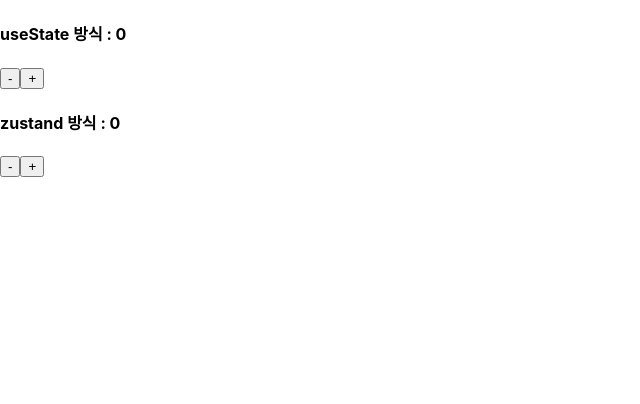
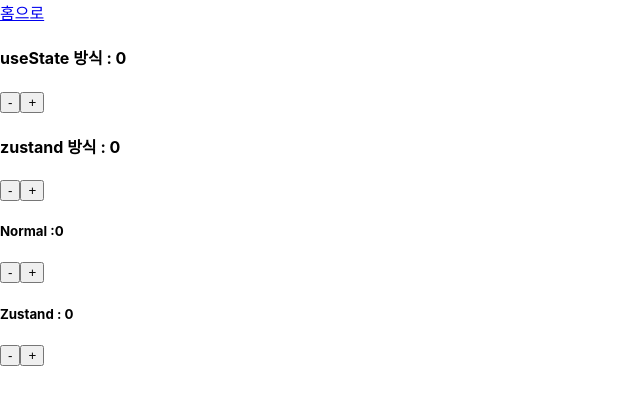
Before and after one commit to devKMC/ReactWorkSpace2, a React (Create React App) app in the folder libraries/: page / in a window 1280 px wide. Shown: the top 404 px of the page, without its empty margins (0-640 px from the left). Built offline with nearby package versions, Linux system fonts and the light colour scheme.

Commit message:
2024-04-17 11:50

```diff
--- a/libraries/package.json
+++ b/libraries/package.json
@@ -12,6 +12,7 @@
     "@types/react-dom": "^18.2.25",
     "react": "^18.2.0",
     "react-dom": "^18.2.0",
+    "react-router": "^6.22.3",
     "react-scripts": "5.0.1",
     "typescript": "^4.9.5",
     "web-vitals": "^2.1.4",
--- /dev/null
+++ b/libraries/src/react-router/ReactRouterLibrary.tsx
@@ -0,0 +1,6 @@
+import React from 'react'
+
+export default function ReactRouterLibrary() {
+    return (<div></div>
+    )
+}
--- a/libraries/src/zustand/ZustandLibrary.tsx
+++ b/libraries/src/zustand/ZustandLibrary.tsx
@@ -23,6 +23,7 @@
 // - 타입 지정 (인터페이스를 사용해서 지정 해야 함)
 // setZNormal = 함수
 // zNormal변수= 기능
+// *store를 사용하면 바로 전달 할 수 있음 (불필요한 동작 최소화)
 interface Store {
     zNormal: number;
     setZNormal: (zNormal: number) => void; // 반환이 없이 호출만 하고 있음
@@ -69,6 +70,7 @@
 
     return (
         <div>
+            <a href="http//localhost:3000"> 홈으로 </a>
             <div>
                 <h4>useState 방식 : {normal}</h4>
                 <button onClick={decreaseNormal}>-</button>
@@ -79,6 +81,38 @@
                 <button onClick={drcreaseZnormal}>-</button>
                 <button onClick={increaseZnormal}>+</button>
             </div>
+            <SubComponent1 normal={normal} increseNormal={increaseNormal} dcreaseNormal={decreaseNormal}></SubComponent1>
+            <SubComponent2></SubComponent2>
         </div>
     );
 }
+
+interface Sub1Props {
+    normal: number;
+    increseNormal: () => void;
+    dcreaseNormal: () => void;
+}
+
+function SubComponent1({ normal, increseNormal, dcreaseNormal }: Sub1Props) {
+
+    return (
+        <div>
+            <h5>Normal :{normal} </h5>
+            <button onClick={dcreaseNormal}>-</button>
+            <button onClick={increseNormal}>+</button>
+        </div>
+    )
+}
+
+function SubComponent2() {
+
+    const { zNormal, increaseZnormal, drcreaseZnormal } = useStore();
+
+    return (
+        <div>
+            <h5>Zustand : {zNormal} </h5>
+            <button onClick={increaseZnormal}>-</button>
+            <button onClick={drcreaseZnormal}>+</button>
+        </div>
+    )
+}
```
Also changed, not shown: 1 other file (tests, documents, lock files or other folders).
